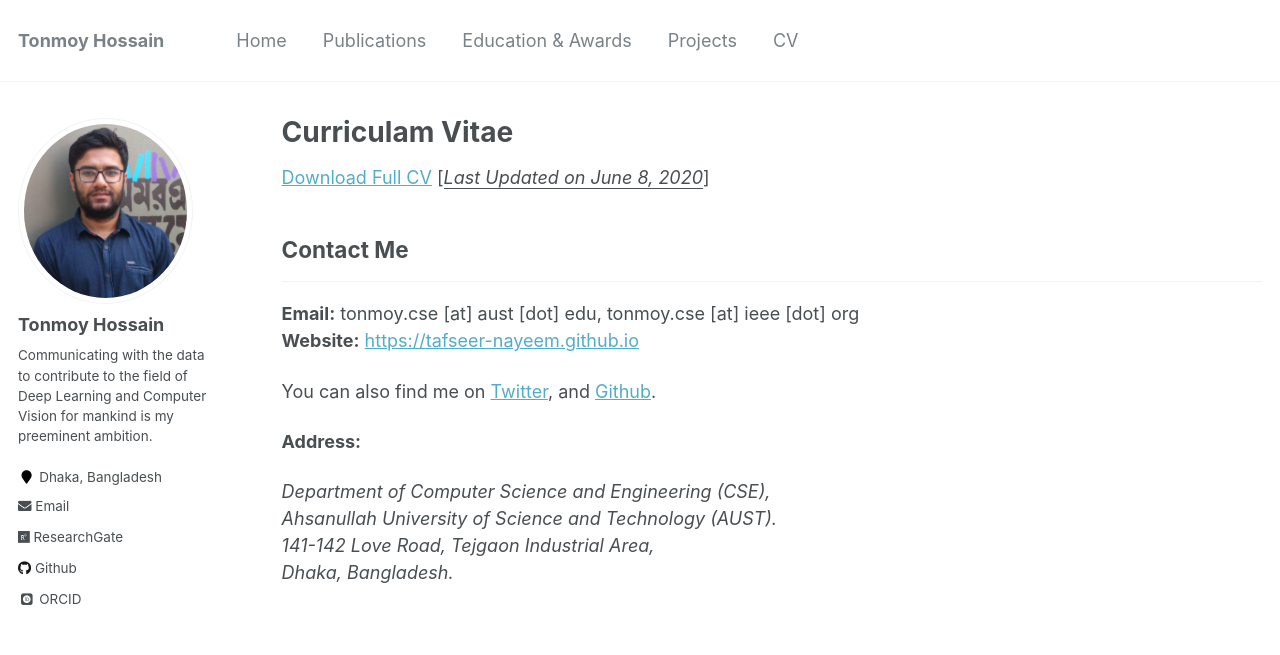
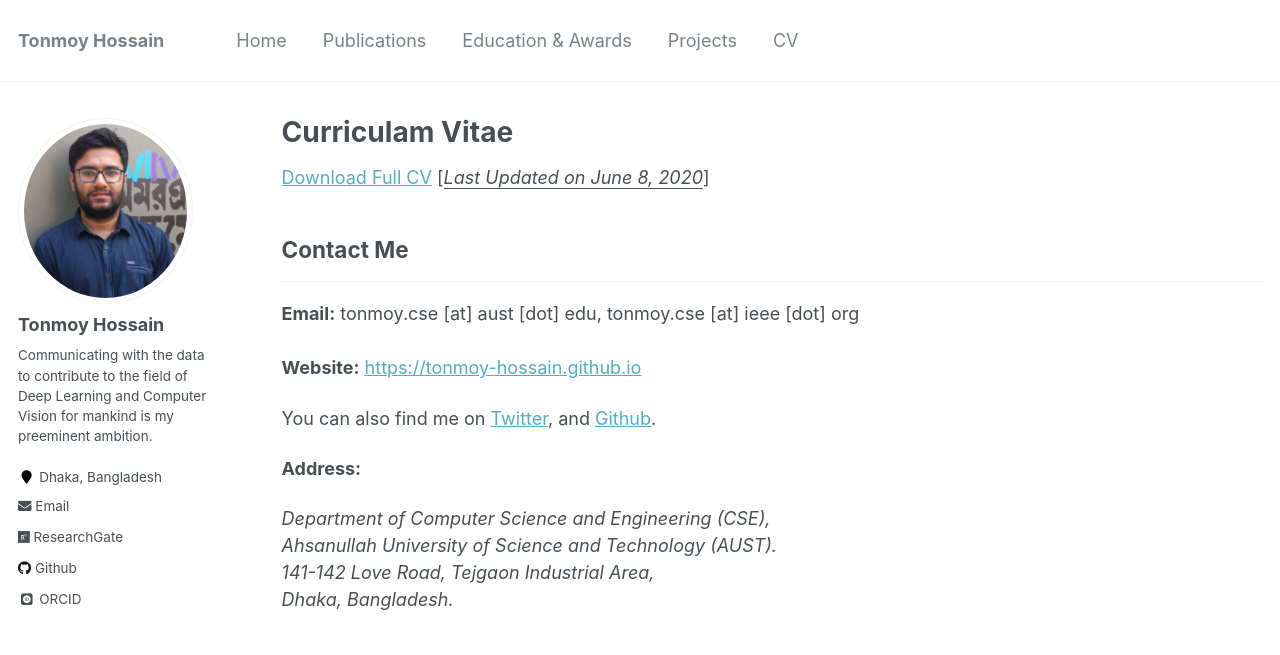
Before and after one commit to shaeekh/shaeekh.github.io, a Jekyll site: the page built from _pages/cv.md, in a window 1280 px wide and 1374 px high. Shown: the top 655 px of the window. Built offline with Jekyll 4.4.1, drawn with Linux system fonts in a browser that asks for light colours; some web fonts are replaced; part of the change alters nothing that is shown; grey boxes are pictures that could not be loaded.

Commit message:
Update cv.md

```diff
--- a/_pages/cv.md
+++ b/_pages/cv.md
@@ -13,7 +13,8 @@ redirect_from:
 -------------
 
 **Email:** tonmoy.cse [at] aust [dot] edu, tonmoy.cse [at] ieee [dot] org<br />
-**Website:** [https://tafseer-nayeem.github.io](https://tafseer-nayeem.github.io/) <br />
+ <br />
+**Website:** [https://tonmoy-hossain.github.io](https://tonmoy-hossain.github.io/) <br />
 
 You can also find me on [Twitter](https://twitter.com/mtnayeem), and [Github](https://github.com/tafseer-nayeem).
 
```
